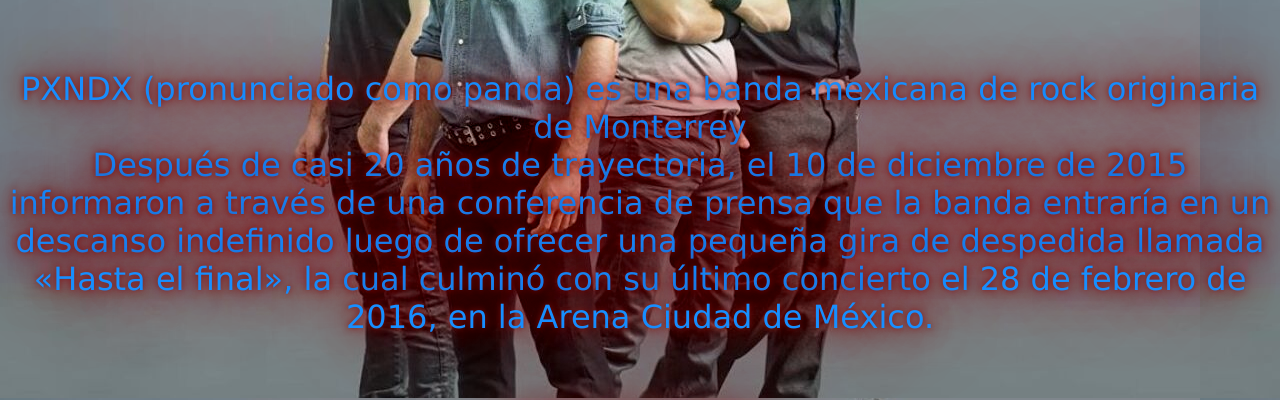
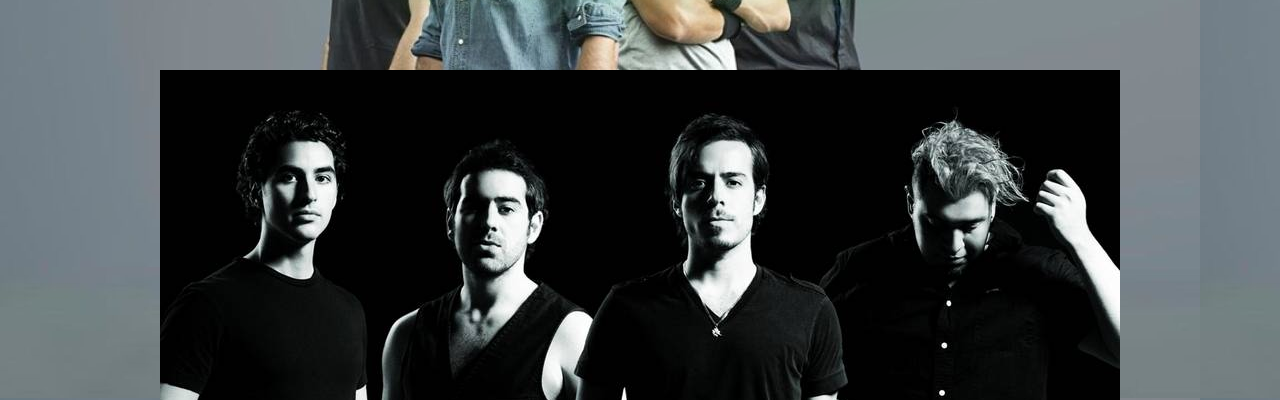
Before and after one commit to AlanYagami/examenU1_BenitezGarcia_AlanManuel, a plain HTML site: page index.html in a window 1280 px wide. Shown: the part 277-677 px from the top of the page. Drawn offline with Linux system fonts and the light colour scheme.

Commit message:
Index Actualizado

```diff
--- a/index.html
+++ b/index.html
@@ -31,7 +31,7 @@
 </head>
 <body background="Imagenes/integrantes.jpg">
     <h1>PXNDX</h1>
-
+    <img src="Imagenes/panda.jpg" alt="pxndx2">
     <p>PXNDX (pronunciado como panda) es una banda mexicana de rock originaria de Monterrey <br> Después de casi 20 años de trayectoria, el 10 de diciembre de 2015 informaron a través de una conferencia de prensa que la banda entraría en un descanso indefinido luego de ofrecer una pequeña gira de despedida llamada «Hasta el final», la cual culminó con su último concierto el 28 de febrero de 2016, en la Arena Ciudad de México.</p>
     <br>
     <strong>INTEGRANTES: </strong>
```
